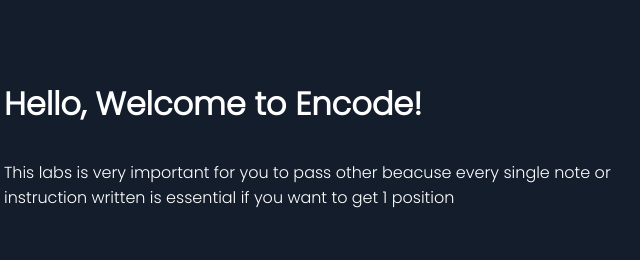
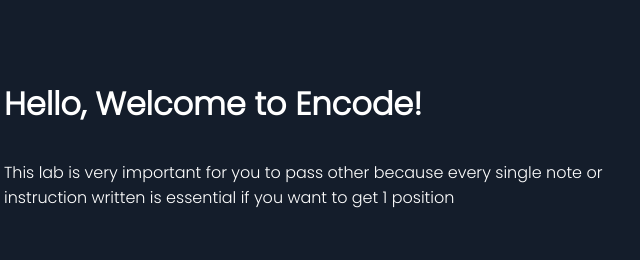
Before and after one commit to RandomPOST12/lab1, a plain HTML site: page index.html in a window 1280 px wide. Shown: the top 260 px of the page, 316-956 px from the left. Drawn offline with Linux system fonts and the light colour scheme.

Commit message:
Update index.html

```diff
--- a/index.html
+++ b/index.html
@@ -11,7 +11,7 @@
 
     <div class="container">
         <h1>Hello, Welcome to Encode!</h1>
-        <p>This labs is very important for you to pass other beacuse every single note or instruction written is essential if you want to get 1 position</p>
+        <p>This lab is very important for you to pass other because every single note or instruction written is essential if you want to get 1 position</p>
 
         <!-- flag 1: flag{th1s_y0ur_f!rS7_f1ag} -->
 
```
